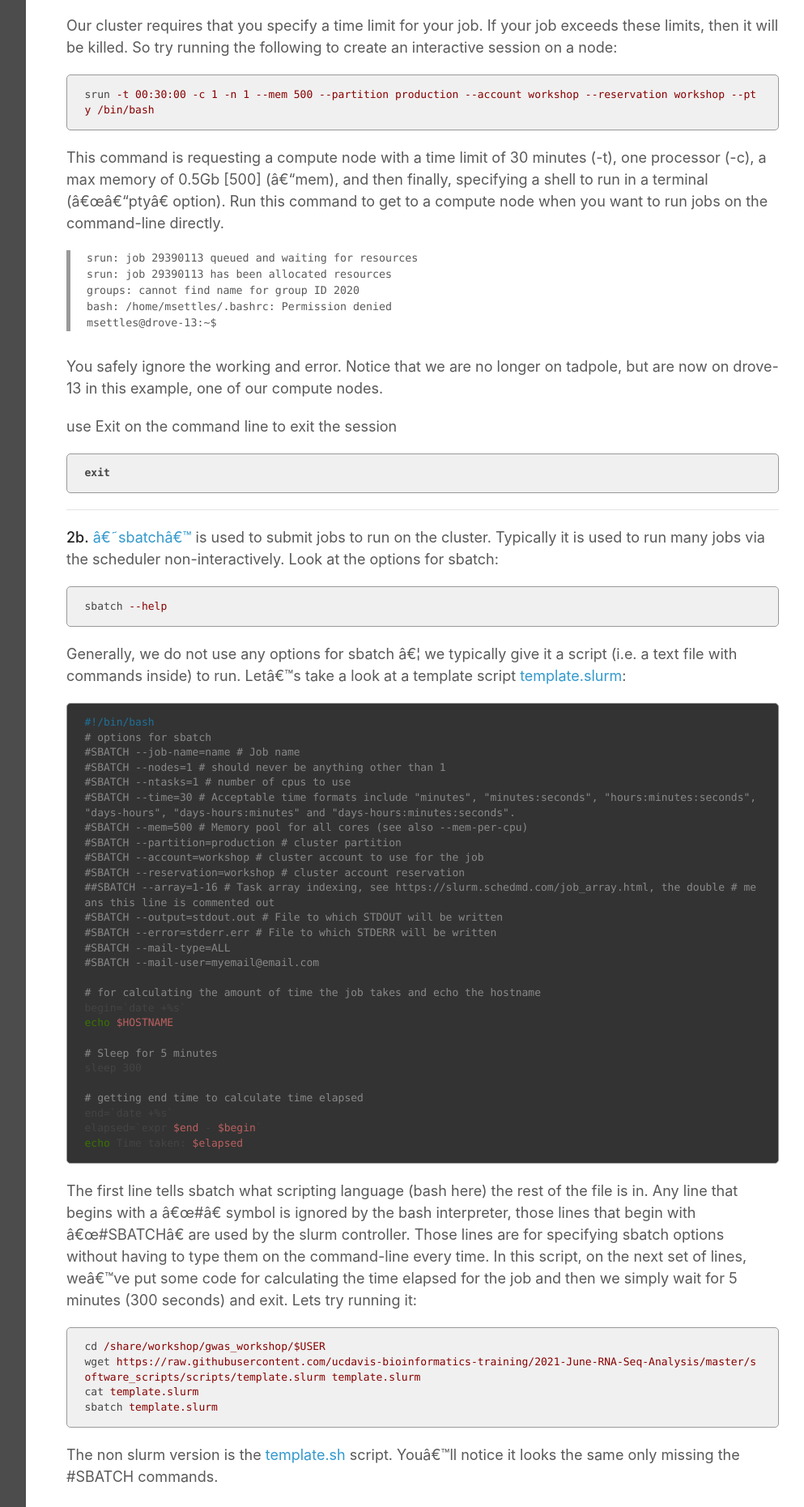
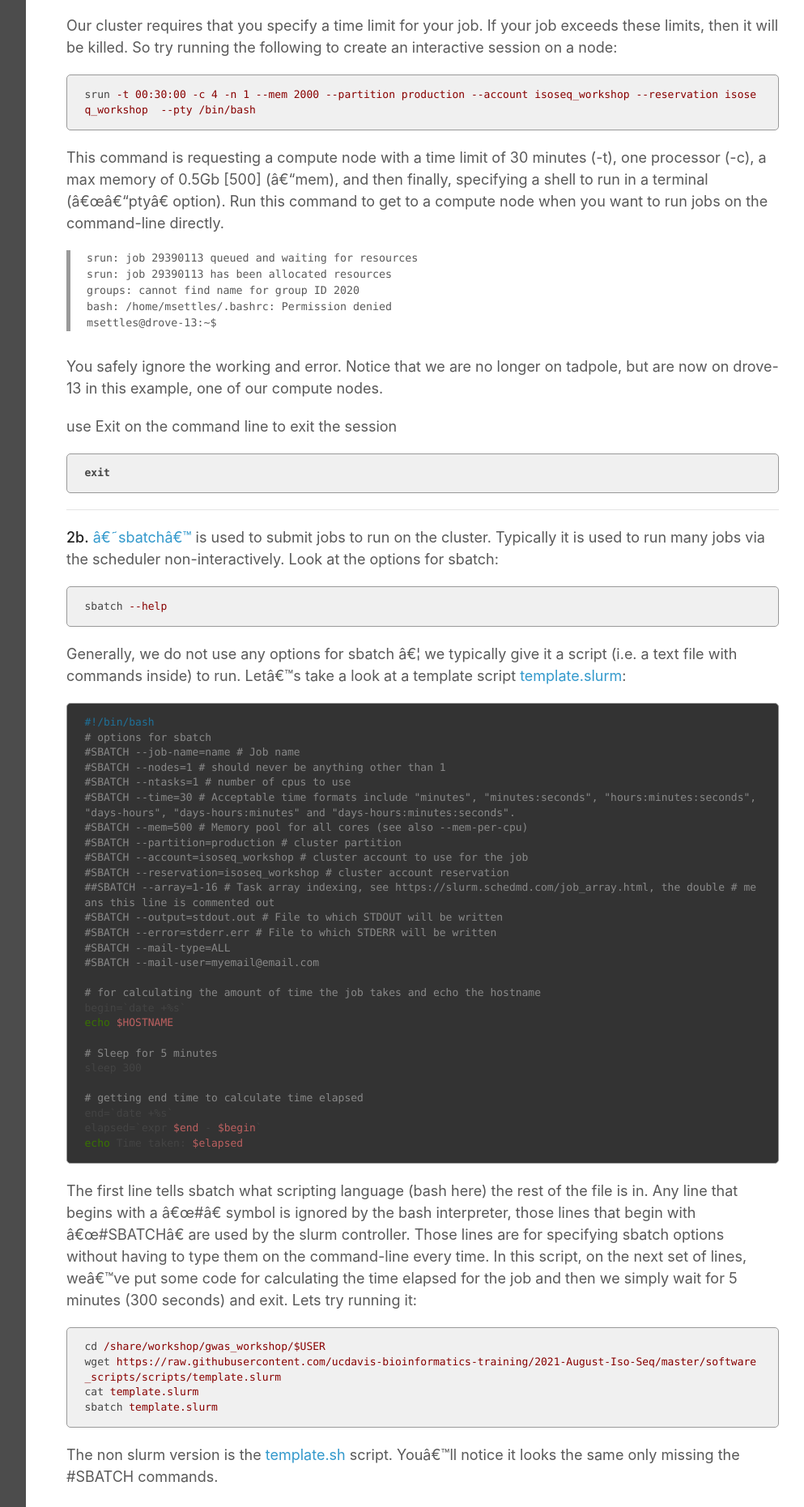
Before and after one commit to ucdavis-bioinformatics-training/2021-August-Iso-Seq, a Jekyll site: the page built from intro/cluster.md, in a window 1280 px wide. Shown: the part 2367-4228 px from the top of the page at 81% size, without its empty margins (268-1261 px from the left). Built offline with Jekyll 4.4.1, drawn with Linux system fonts in a browser that asks for light colours; our own code applies the rules of GitHub Pages for plain Markdown files.

Commit message:
Update cluster.md

```diff
--- a/intro/cluster.md
+++ b/intro/cluster.md
@@ -58,7 +58,7 @@ The main commands we will be using are srun, sbatch, squeue, scancel, and sacct.
 
 Our cluster requires that you specify a time limit for your job. If your job exceeds these limits, then it will be killed. So try running the following to create an interactive session on a node:
 
-    srun -t 00:30:00 -c 1 -n 1 --mem 500 --partition production --account workshop --reservation workshop --pty /bin/bash
+    srun -t 00:30:00 -c 4 -n 1 --mem 2000 --partition production --account isoseq_workshop --reservation isoseq_workshop  --pty /bin/bash
 
 This command is requesting a compute node with a time limit of 30 minutes (-t), one processor (-c), a max memory of 0.5Gb [500] (--mem), and then finally, specifying a shell to run in a terminal ("--pty" option). Run this command to get to a compute node when you want to run jobs on the command-line directly.
 
@@ -90,8 +90,8 @@ Generally, we do not use any options for sbatch ... we typically give it a scrip
 #SBATCH --time=30 # Acceptable time formats include "minutes", "minutes:seconds", "hours:minutes:seconds", "days-hours", "days-hours:minutes" and "days-hours:minutes:seconds".
 #SBATCH --mem=500 # Memory pool for all cores (see also --mem-per-cpu)
 #SBATCH --partition=production # cluster partition
-#SBATCH --account=workshop # cluster account to use for the job
-#SBATCH --reservation=workshop # cluster account reservation
+#SBATCH --account=isoseq_workshop # cluster account to use for the job
+#SBATCH --reservation=isoseq_workshop # cluster account reservation
 ##SBATCH --array=1-16 # Task array indexing, see https://slurm.schedmd.com/job_array.html, the double # means this line is commented out
 #SBATCH --output=stdout.out # File to which STDOUT will be written
 #SBATCH --error=stderr.err # File to which STDERR will be written
@@ -116,7 +116,7 @@ The first line tells sbatch what scripting language (bash here) the rest of the
 
 
     cd /share/workshop/gwas_workshop/$USER
-    wget https://raw.githubusercontent.com/ucdavis-bioinformatics-training/2021-June-RNA-Seq-Analysis/master/software_scripts/scripts/template.slurm template.slurm
+    wget https://raw.githubusercontent.com/ucdavis-bioinformatics-training/2021-August-Iso-Seq/master/software_scripts/scripts/template.slurm
     cat template.slurm
     sbatch template.slurm
 
```
